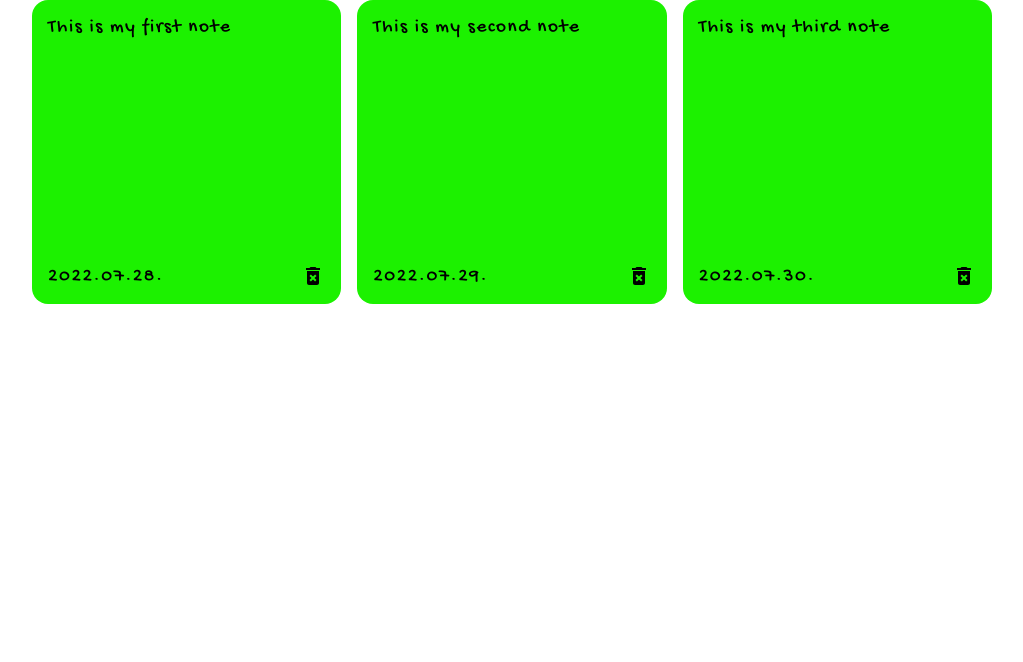
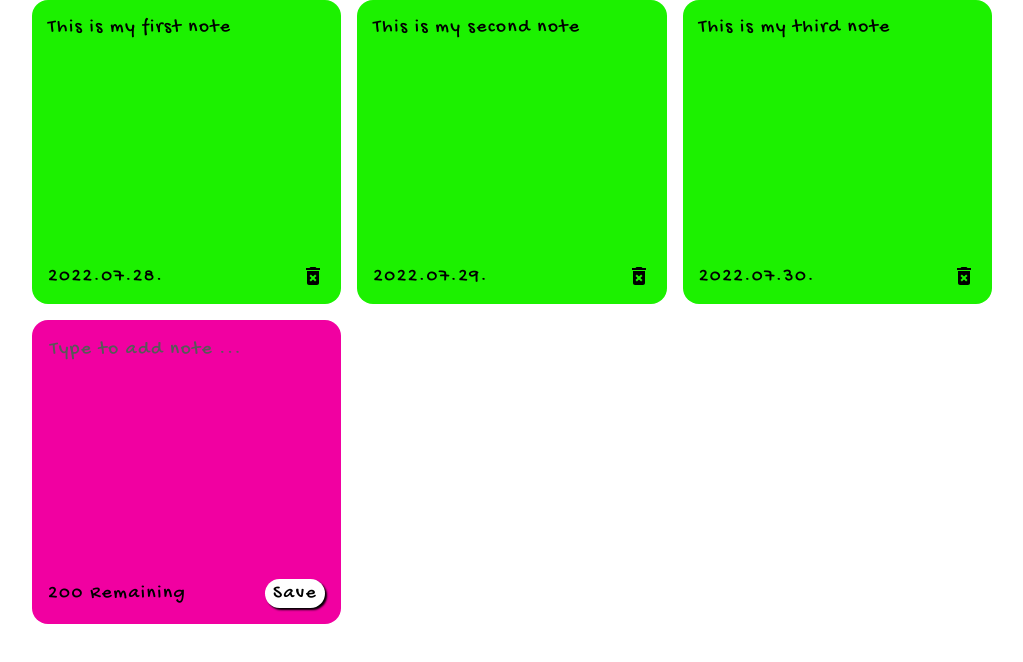
Before and after one commit to adelmalek/react-app-notes, a React (Create React App) app: page / in a window 1280 px wide. Shown: the top 662 px of the page, without its empty margins (128-1151 px from the left). Built offline with nearby package versions, Linux system fonts and the light colour scheme.

Commit message:
component AddNote

```diff
--- a/src/App.js
+++ b/src/App.js
@@ -24,9 +24,19 @@ function App() {
     }
   ]);
 
+  const addNote = (text) => {
+    const date = new Date();
+    const newNote = {
+      id: nanoid(),
+      text: text,
+      date: date.toLocaleDateString()
+    };
+    setNotes([...notes, newNote]);
+  };
+
   return (
     <div className="App">
-      <NoteList notes={notes}/>
+      <NoteList notes={notes} handleAddNote={addNote}/>
     </div>
   );
 }
--- /dev/null
+++ b/src/Components/AddNote/AddNote.css
@@ -0,0 +1,49 @@
+.add-note {
+    display: flex;
+    flex-direction: column;
+    justify-content: space-between;
+    min-height: 17rem;
+    background-color: rgb(241, 0, 161);
+    border-radius: 1rem;
+    padding: 1rem;
+    letter-spacing: 0.1rem;
+    font-size: 1.2rem;
+}
+
+textarea {
+    border: none;
+    outline: none;
+    resize: none;
+    width: 98%;
+    background-color: rgb(241, 0, 161);
+    font-family: 'Gochi Hand', cursive;
+    letter-spacing: 0.1rem;
+    font-size: 1.2rem;
+}
+
+textarea::placeholder {
+    color: rgb(88, 88, 88);
+}
+
+.add-note-footer {
+    display: flex;
+    justify-content: space-between;
+    align-items: center;
+}
+
+.save-btn {
+    font-family: 'Gochi Hand', cursive;
+    font-size: 1.2rem;
+    font-weight: 500;
+    letter-spacing: 0.1rem;
+    border: none;
+    border-radius: 1rem;
+    padding: 0.2rem 0.5rem;
+    background-color: white;
+    box-shadow: 2px 2px 2px black;
+    cursor: pointer;
+}
+
+.save-btn:hover {
+    background-color: lightgrey;
+}
--- /dev/null
+++ b/src/Components/AddNote/AddNote.jsx
@@ -0,0 +1,42 @@
+import "./AddNote.css";
+import { useState } from "react";
+
+export default function AddNote({handleAddNote}) {
+    const [noteText, setNoteText] = useState("");
+    const characterLimit = 200;
+
+    const handleChange = (e) => {
+        if (characterLimit - e.target.value.length >= 0) {
+            setNoteText(e.target.value);
+        }
+    };
+
+    const handleSave = () => {
+        if (noteText.trim().length > 0) {
+            handleAddNote(noteText);
+            setNoteText("");
+        }
+    };
+
+    return (
+        <div className="add-note">
+            <textarea
+                rows="10"
+                cols="8"
+                placeholder="Type to add note ..."
+                value={noteText}
+                onChange={handleChange}
+            >
+            </textarea>
+            <div className="add-note-footer">
+                <span>{characterLimit - noteText.length} Remaining</span>
+                <button
+                    className="save-btn"
+                    onClick={handleSave}
+                >
+                    Save
+                </button>
+            </div>
+        </div>
+    )
+}
--- a/src/Components/Note/Note.css
+++ b/src/Components/Note/Note.css
@@ -8,6 +8,7 @@
     padding: 1rem;
     letter-spacing: 0.1rem;
     font-size: 1.2rem;
+    white-space: pre-wrap;
 }
 
 .note-footer {
--- a/src/Components/NoteList/NoteList.jsx
+++ b/src/Components/NoteList/NoteList.jsx
@@ -1,10 +1,12 @@
 import "./NoteList.css";
 import Note from "../Note/Note";
+import AddNote from "../AddNote/AddNote";
 
-export default function NoteList({notes}) {
+export default function NoteList({notes, handleAddNote}) {
     return (
         <div className="note-list">
             {notes.map(note => <Note id={note.id} text={note.text} date={note.date} key={note.id}/>)}
+            <AddNote handleAddNote={handleAddNote}/>
         </div>
     )
 }
```
